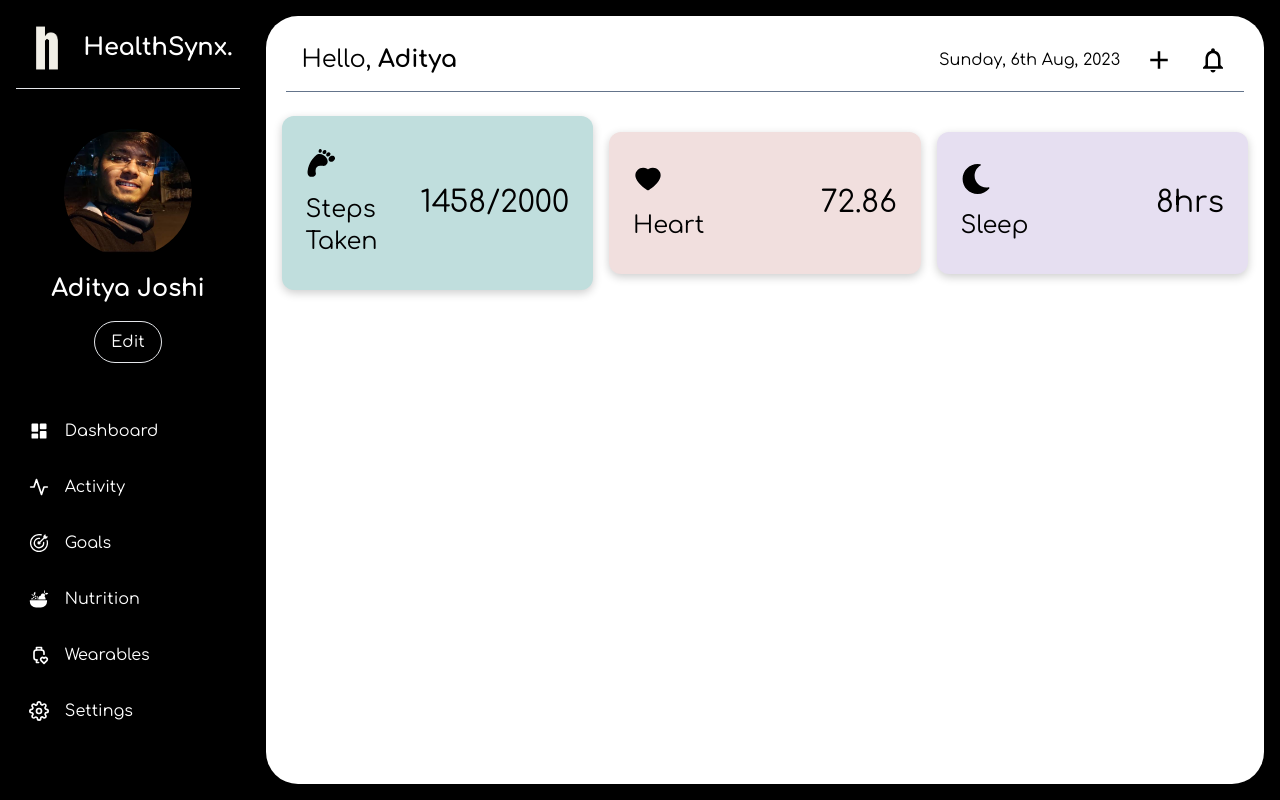
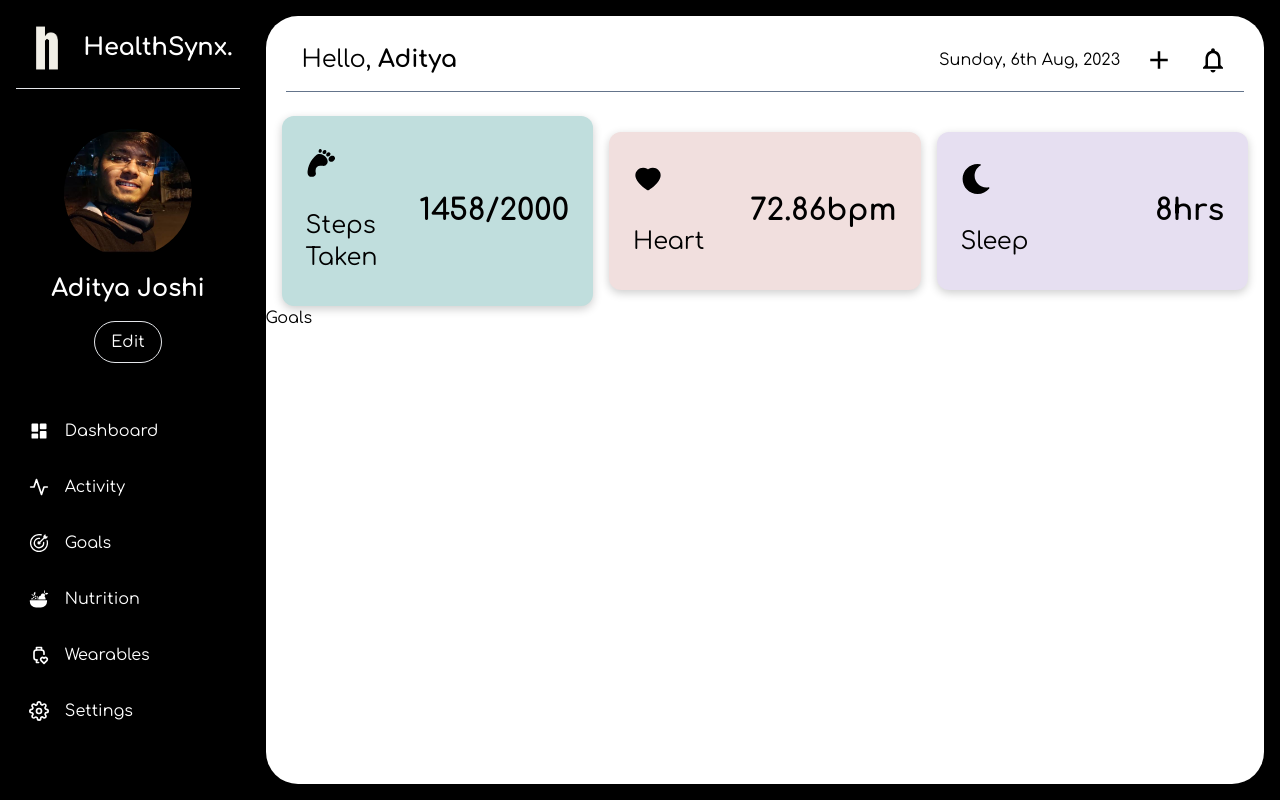
Before and after one commit to adityaj07/healthsynx, a React (Vite) app in the folder frontend/: page /dashboard in a window 1280 px wide. Built offline with nearby package versions, Linux system fonts and the light colour scheme.

Commit message:
fix:minor uy changes dashboardhomecard.jsx

```diff
--- a/frontend/src/components/DashboardHomeCard.jsx
+++ b/frontend/src/components/DashboardHomeCard.jsx
@@ -10,9 +10,9 @@ const DashboardHomeCard = ({
     <div className={`${className} px-6 py-8 rounded-xl w-1/3 flex justify-between items-center shadow-[0_3px_10px_rgb(0,0,0,0.2)]`}>
       <div className={`flex flex-col gap-4 `}>
         <Icon size={30}/>
-        <h1 className="text-2xl">{cardName}</h1>
+        <h1 className="text-2xl mt-4">{cardName}</h1>
       </div>
-      <span className="text-3xl">{metricCount}</span>
+      <span className="text-3xl font-black">{metricCount}</span>
     </div>
   );
 };
--- a/frontend/src/components/SidebarProfile.jsx
+++ b/frontend/src/components/SidebarProfile.jsx
@@ -4,8 +4,7 @@ import Button from "./ui/Button";
 
 const SidebarProfile = () => {
   return (
-
-      <div className="flex flex-col justify-center items-center gap-4 pt-4 text-white">
+     <div className="flex flex-col justify-center items-center gap-4 pt-4 text-white">
         <img
           src={profilePic}
           alt="user profile picture"
--- a/frontend/src/pages/Dashboard/DashboardHome.jsx
+++ b/frontend/src/pages/Dashboard/DashboardHome.jsx
@@ -6,11 +6,39 @@ import DashboardHomeCard from "../../components/DashboardHomeCard";
 
 const DashboardHome = () => {
   return (
-    <div className="mt-6 mx-4 flex gap-4 justify-between items-center">
-      <DashboardHomeCard cardName="Steps Taken" className="bg-[#C0DEDD]" icon={GiFootprint} metricCount="1458/2000"/>
-      <DashboardHomeCard cardName="Heart" className="bg-[#F1DFDE]" icon={AiFillHeart} metricCount="72.86"/>
-      <DashboardHomeCard cardName="Sleep" className="bg-[#E6DFF1]" icon={FaMoon } metricCount="8hrs"/>
-    </div>
+    <>
+      <div className="mt-6 mx-4 flex gap-4 justify-between items-center">
+        <DashboardHomeCard
+          cardName="Steps Taken"
+          className="bg-[#C0DEDD]"
+          icon={GiFootprint}
+          metricCount="1458/2000"
+        />
+        <DashboardHomeCard
+          cardName="Heart"
+          className="bg-[#F1DFDE]"
+          icon={AiFillHeart}
+          metricCount="72.86bpm"
+        />
+        <DashboardHomeCard
+          cardName="Sleep"
+          className="bg-[#E6DFF1]"
+          icon={FaMoon}
+          metricCount="8hrs"
+        />
+      </div>
+      <div>
+        <div>
+
+        </div>
+        <div>
+          <h1>Goals</h1>
+          <div>
+
+          </div>
+        </div>
+      </div>
+    </>
   );
 };
 
```
